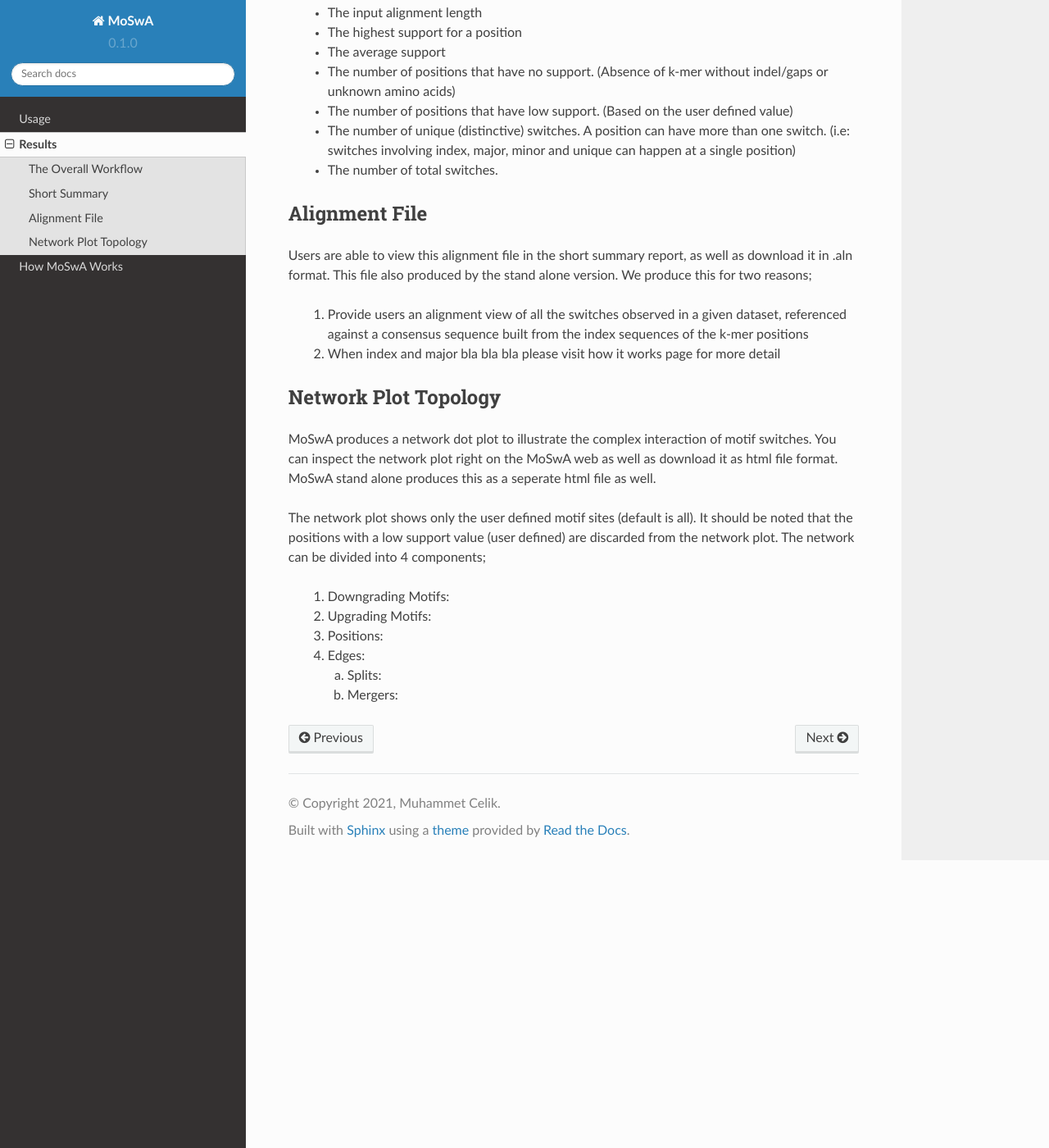
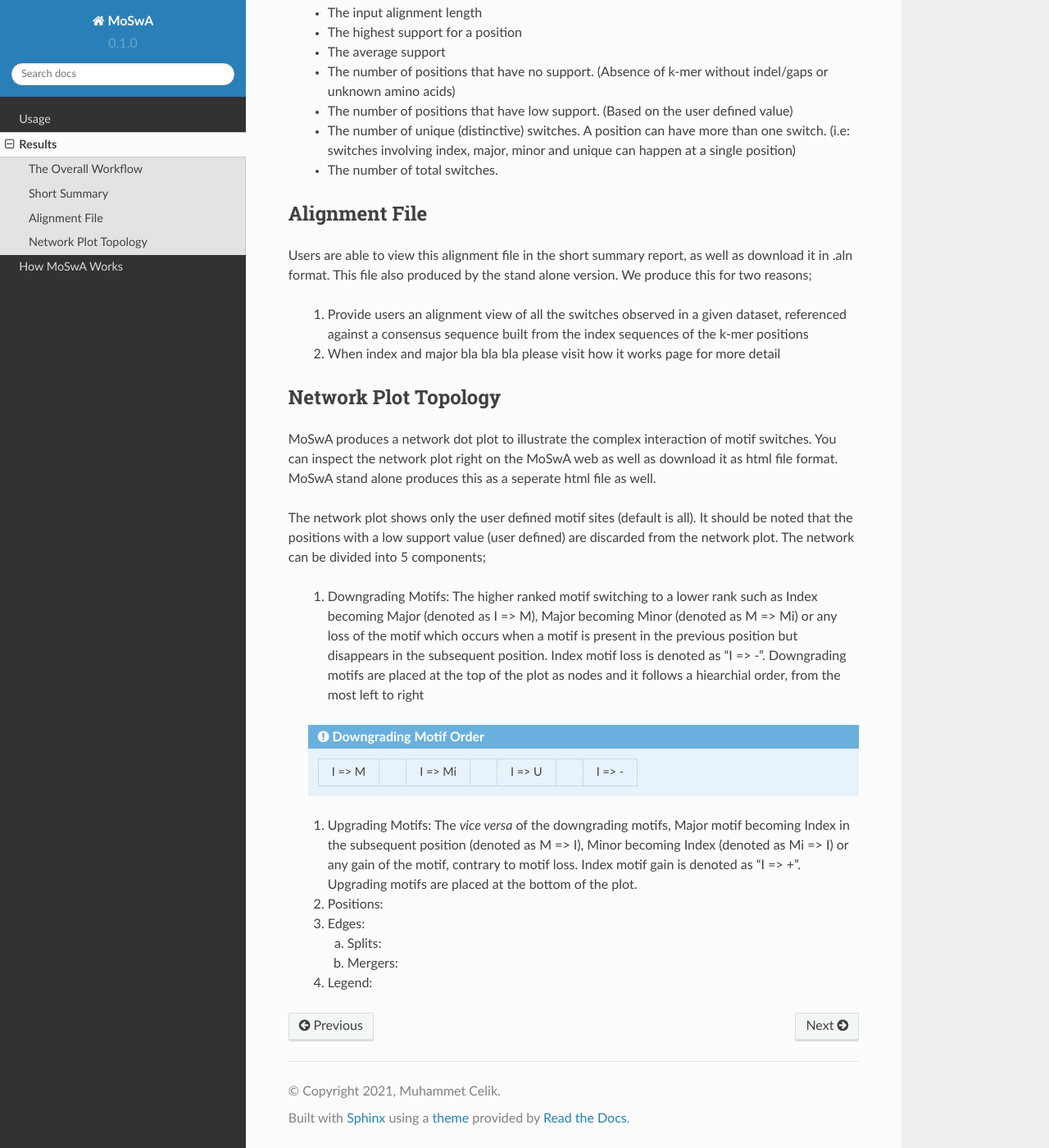
Before and after one commit to macelik/MoSwADocs, a Sphinx documentation site: the page built from docs/source/results.rst, in a window 1280 px wide and 1400 px high, scrolled down 824 px. Shown: the whole window at 82% size. Built offline with Sphinx 7.4.7 and the Read the Docs theme 2.0.0, drawn with Linux system fonts in a browser that asks for light colours.

Commit message:
Update results.rst

```diff
--- a/docs/source/results.rst
+++ b/docs/source/results.rst
@@ -43,11 +43,17 @@ Network Plot Topology
 
 MoSwA produces a network dot plot to illustrate the complex interaction of motif switches. You can inspect the network plot right on the MoSwA web as well as download it as html file format. MoSwA stand alone produces this as a seperate html file as well.
 
-The network plot shows only the user defined motif sites (default is all). It should be noted that the positions with a low support value (user defined) are discarded from the network plot. The network can be divided into 4 components;
+The network plot shows only the user defined motif sites (default is all). It should be noted that the positions with a low support value (user defined) are discarded from the network plot. The network can be divided into 5 components;
 
- #. Downgrading Motifs:
+ #. Downgrading Motifs: The higher ranked motif switching to a lower rank such as Index becoming Major (denoted as I => M), Major becoming Minor (denoted as M => Mi) or any loss of the motif which occurs when a motif is present in the previous position but disappears in the subsequent position. Index motif loss is denoted as "I => -". Downgrading motifs are placed at the top of the plot as nodes and it follows a hiearchial order, from the most left to right
 
- #. Upgrading Motifs:
+ .. admonition:: Downgrading Motif Order
+
+  +----------++----------++----------++----------+
+  |  I => M  ||  I => Mi ||  I => U  ||  I => -  |
+  +----------++----------++----------++----------+
+
+ #. Upgrading Motifs: The *vice versa* of the downgrading motifs, Major motif becoming Index in the subsequent position (denoted as M => I), Minor becoming Index (denoted as Mi => I) or any gain of the motif, contrary to motif loss. Index motif gain is denoted as "I => +". Upgrading motifs are placed at the bottom of the plot.
 
  #. Positions:
 
@@ -55,3 +61,5 @@ The network plot shows only the user defined motif sites (default is all). It sh
 
     a. Splits:
     b. Mergers:
+
+ #. Legend:
```
